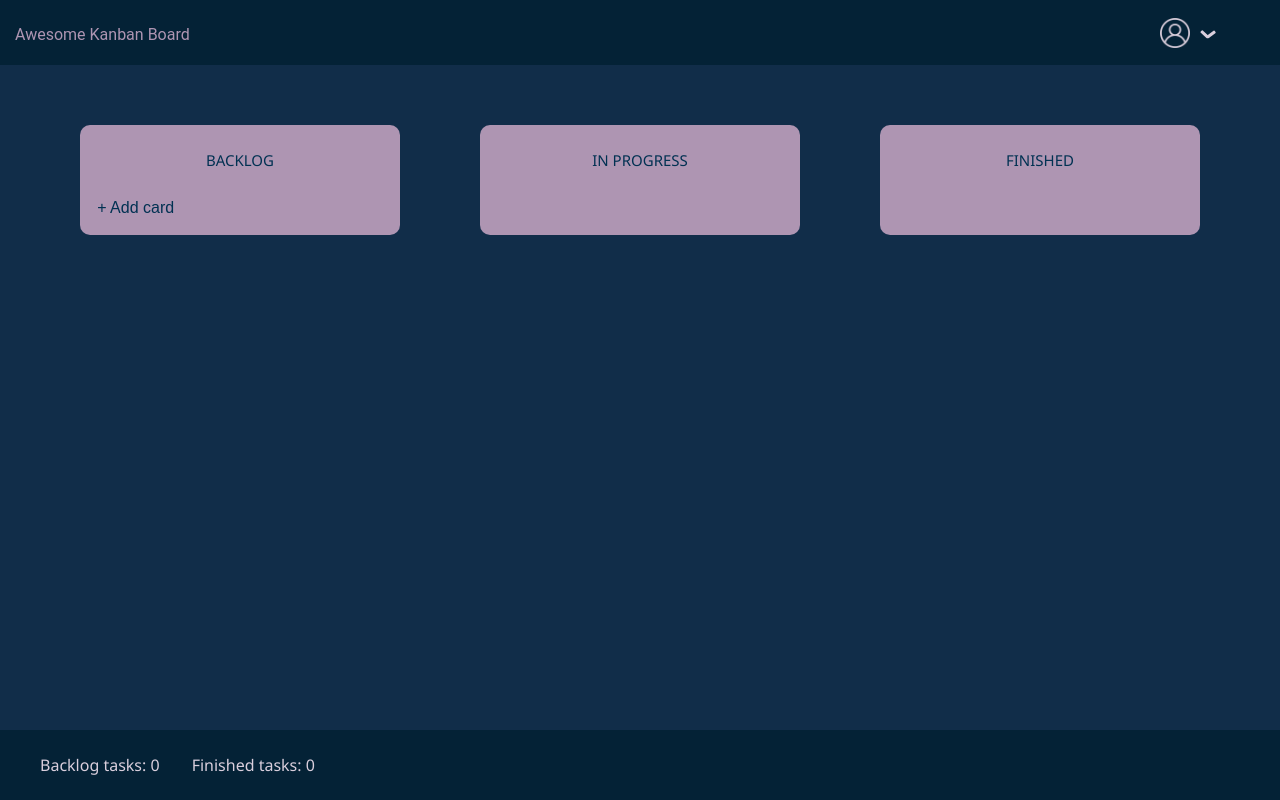
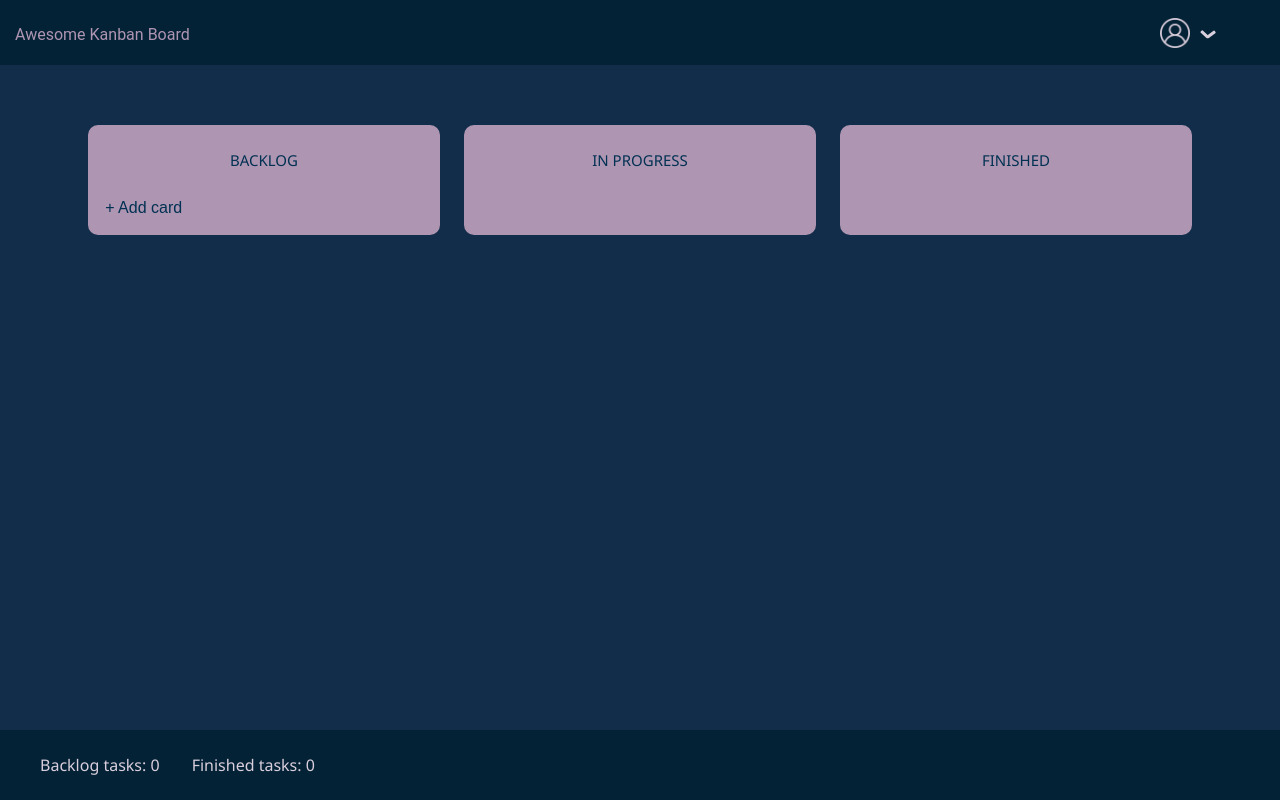
Before and after one commit to EvaOg/kanban-board, a React (Create React App) app: page / in a window 1280 px wide. Built offline with nearby package versions, Linux system fonts and the light colour scheme.

Commit message:
Update 5 files

```diff
--- a/src/App.css
+++ b/src/App.css
@@ -1,3 +1,4 @@
+
 nav {
   font-family: "Roboto", sans-serif;
   background-color: #042236;
--- a/src/components/Components.module.css
+++ b/src/components/Components.module.css
@@ -1,9 +1,19 @@
+.home {
+  text-align: center;
+  display: flex;
+  flex-direction: row;
+  flex-wrap: wrap;
+  justify-content: space-evenly;
+  margin-left: 5%;
+  margin-right: 5%;
+}
+
 .block {
   background-color: #ae95b2;
   height: fit-content;
   min-height: 100px;
   border-radius: 10px;
-  width: 20rem;
+  width: 22rem;
   justify-content: center;
   padding-top: 10px;
   margin-top: 60px;
@@ -106,14 +116,6 @@ ul:hover {
   text-transform: uppercase;
   font-weight: 500;
   font-size: 15px;
-}
-
-.home {
-  text-align: center;
-  display: flex;
-  flex-direction: row;
-  flex-wrap: wrap;
-  justify-content: space-evenly;
 }
 
 .task {
--- a/src/components/Layouts/MainLayout.jsx
+++ b/src/components/Layouts/MainLayout.jsx
@@ -1,4 +1,5 @@
 import { Outlet } from "react-router-dom";
+
 import Menu from "./Menu";
 import Footer from "./Footer";
 
--- a/src/index.css
+++ b/src/index.css
@@ -1,5 +1,5 @@
 body {
-  margin: 0;
+  margin: 0 0 100px 0;
   font-family: "Segoe UI", "Roboto", "Oxygen", "Ubuntu", "Cantarell",
     "Fira Sans", "Droid Sans", "Helvetica Neue", sans-serif;
   color: white;
```
Also changed, not shown: src/components/Layouts/Home.js (+0 -40 lines).
